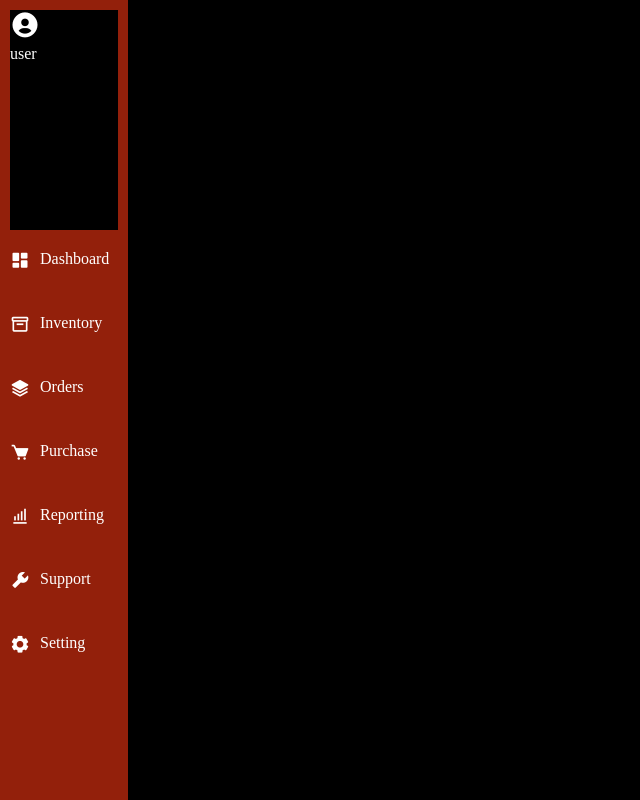
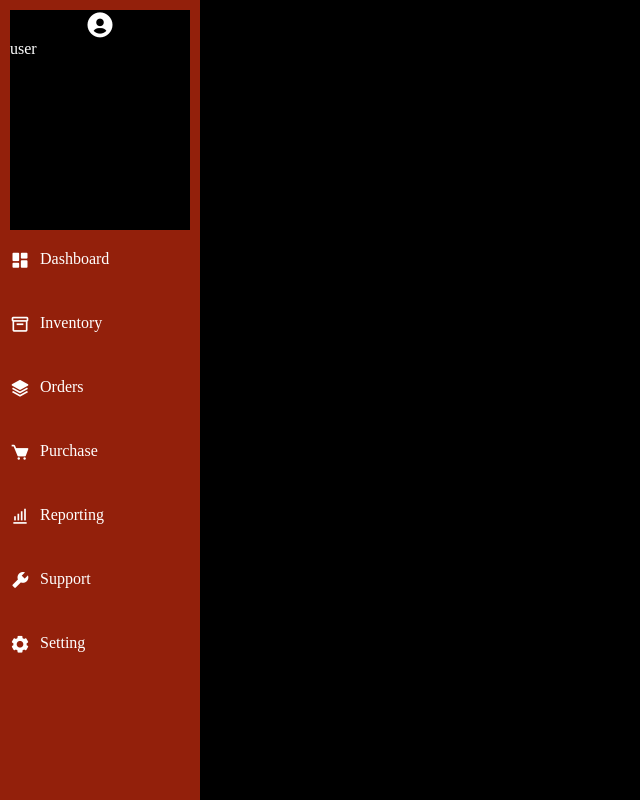
Before and after one commit to Lovethrech/personal-finance-manager, a Vue app: page / in a window 1280 px wide. Shown: the whole page, without its empty margins (0-640 px from the left). Built offline with nearby package versions, Linux system fonts and the light colour scheme.

Commit message:
...working on the sideNav components

```diff
--- a/src/components/side-nav/SideNavMainCtn.vue
+++ b/src/components/side-nav/SideNavMainCtn.vue
@@ -7,7 +7,7 @@ import SideNavUser from "@/components/side-nav/SideNavUser.vue";
 
 <style scoped>
 .side-nav-main-ctn-main-ctn{
-    width:10vw;
+    width:200px;
     height:100vh;
     background-color: #93200B;
     overflow-y:hidden;
--- a/src/components/side-nav/SideNavUser.vue
+++ b/src/components/side-nav/SideNavUser.vue
@@ -11,10 +11,13 @@ const {name, icon, link}=defineProps(['name','icon', 'link']);
     height:220px;
 }
 .side-nav-main-ctn-mini-ctn{
+
+}
+.side-nav-user-mini-ctn-icon-ctn{
     width:100%;
     height:70%;
-}
-.side-nav-user-mini-ctn-icon-ctn{
+    display:flex;
+    justify-content:center;
     font-size: 30px;
 }
 </style>
```
